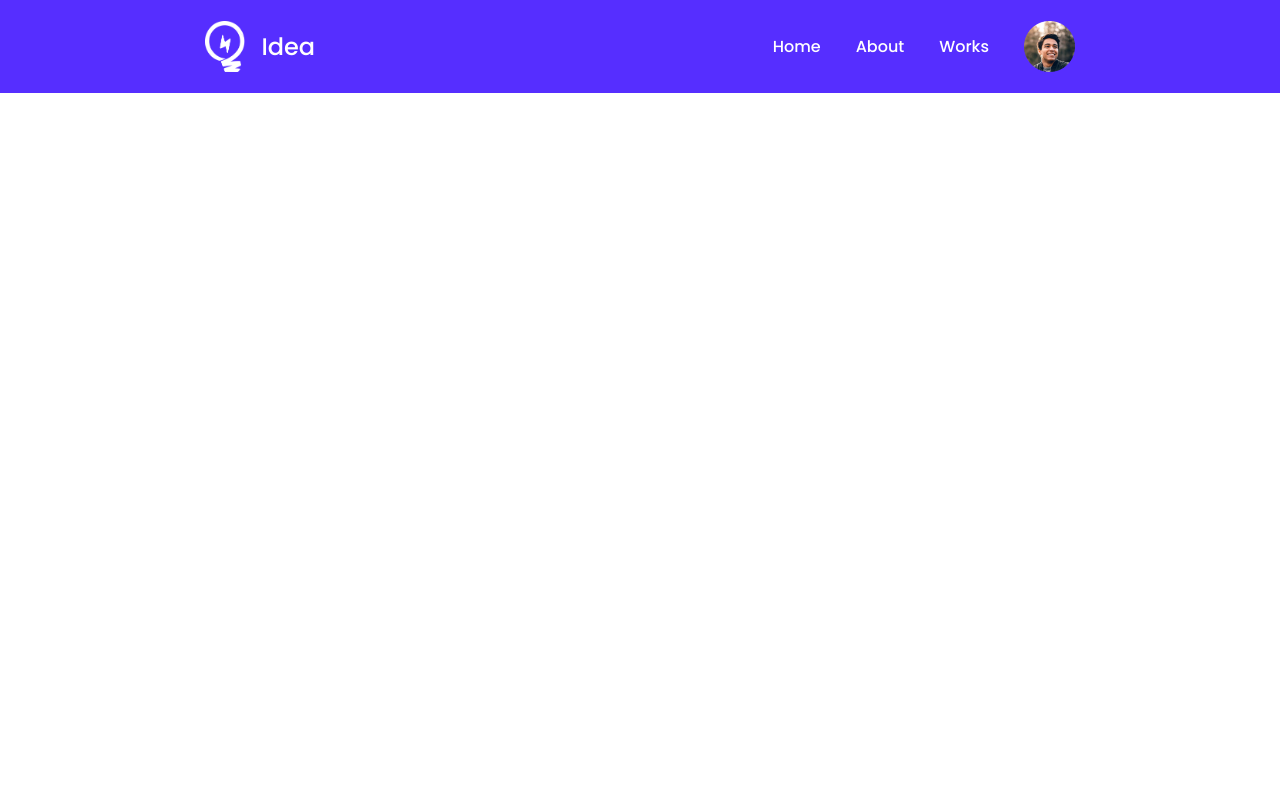
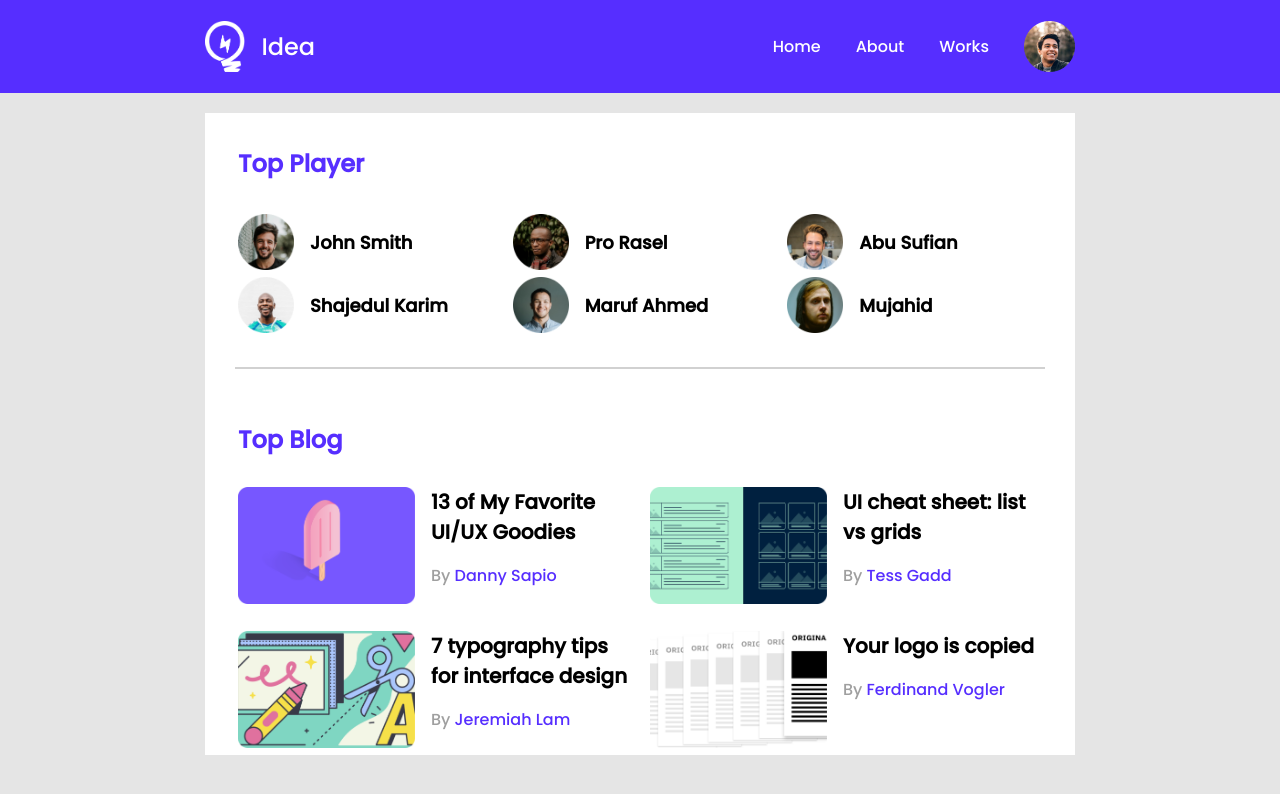
Before and after one commit to hmaminulislam/leaderboard, a plain HTML site: page index.html in a window 1280 px wide. Drawn offline with Linux system fonts and the light colour scheme.

Commit message:
blog section done

```diff
--- a/index.html
+++ b/index.html
@@ -25,5 +25,82 @@
             </div>
         </nav>
     </header>
+    <!-- Main Section -->
+    <main class="container">
+        <!-- Top Section -->
+        <section>
+            <div class="top">
+                <h2 class="top-title">Top Player</h2>
+                <div class="players">
+                    <div class="player">
+                        <img src="images/players/player-1.png" alt="">
+                        <h3>John Smith</h3>
+                    </div>
+                    <div class="player">
+                        <img src="images/players/player-2.png" alt="">
+                        <h3>Pro Rasel</h3>
+                    </div>
+                    <div class="player">
+                        <img src="images/players/player-3.png" alt="">
+                        <h3>Abu Sufian</h3>
+                    </div>
+                    <div class="player">
+                        <img src="images/players/player-4.png" alt="">
+                        <h3>Shajedul Karim</h3>
+                    </div>
+                    <div class="player">
+                        <img src="images/players/player-5.png" alt="">
+                        <h3>Maruf Ahmed</h3>
+                    </div>
+                    <div class="player">
+                        <img src="images/players/player-6.png" alt="">
+                        <h3>Mujahid</h3>
+                    </div>
+                </div>
+                <hr>
+                <div class="top-blogs">
+                    <h2 class="top-title">Top Blog</h2>
+                    <div class="blogs">
+                        <article>
+                            <div class="thumnails">
+                                <img src="images/blogs/blog-1.png" alt="">
+                            </div>
+                            <div class="blog-info">
+                                <h3>13 of My Favorite UI/UX Goodies</h3>
+                                <p>By <span>Danny Sapio</span></p>
+                            </div>
+                        </article>
+                        <article>
+                            <div class="thumnails">
+                                <img src="images/blogs/blog-2.png" alt="">
+                            </div>
+                            <div class="blog-info">
+                                <h3>UI cheat sheet: list vs grids</h3>
+                                <p>By <span>Tess Gadd</span></p>
+                            </div>
+                        </article>
+                        <article>
+                            <div class="thumnails">
+                                <img src="images/blogs/blog-3.png" alt="">
+                            </div>
+                            <div class="blog-info">
+                                <h3>7 typography tips for interface design</h3>
+                                <p>By <span>Jeremiah Lam</span></p>
+                            </div>
+                        </article>
+                        <article>
+                            <div class="thumnails">
+                                <img src="images/blogs/blog-4.png" alt="">
+                            </div>
+                            <div class="blog-info">
+                                <h3>Your logo is copied</h3>
+                                <p>By <span>Ferdinand Vogler</span></p>
+                            </div>
+                        </article>
+                    </div>
+                </div>
+            </div>
+        </section>
+    </main>
 </body>
 </html>
--- a/styles/style.css
+++ b/styles/style.css
@@ -5,6 +5,11 @@
 body {
     margin: 0;
     font-family: 'Poppins', sans-serif;
+    background: #E5E5E5;
+}
+.container {
+    width: 870px;
+    margin: 0 auto;
 }
 
 /* --------------
@@ -46,3 +51,62 @@ nav {
     color: #fff;
     margin-right: 35px;
 }
+/* Top Style */
+.top {
+    background-color: #fff;
+}
+.top-title {
+    font-size: 24px;
+    color: #562EFF;
+    padding: 33px 0 10px 33px
+}
+.players {
+    display: grid;
+    grid-template-columns: repeat(3, 1fr);
+    padding: 0 33px;
+    grid-column-gap: 20px;
+}
+.player {
+    display: flex;
+    align-items: center;
+}
+.player img {
+    width: 56px;
+    height: 56px;
+    margin-right: 16px;
+}
+.player h3 {
+    font-size: 18px;
+    color: #000;
+}
+hr {
+    border: 1px solid #D1D1D1;
+    margin-top: 30px;
+    margin: 30px 30px 0;
+}
+/* Top Blog */
+.blogs {
+    display: grid;
+    grid-template-columns: repeat(2, 1fr);
+    padding: 0 33px;
+    grid-gap: 20px;
+}
+article {
+    display: flex;
+}
+.thumnails img {
+    width: 177px;
+    height: 117px;
+    margin-right: 16px;
+}
+.blog-info h3 {
+    font-size: 20px;
+    margin: 0;
+}
+.blog-info p {
+    color: #9F9F9F;
+    font-size: 16px;
+}
+.blog-info span {
+    color: #562EFF
+}
```
